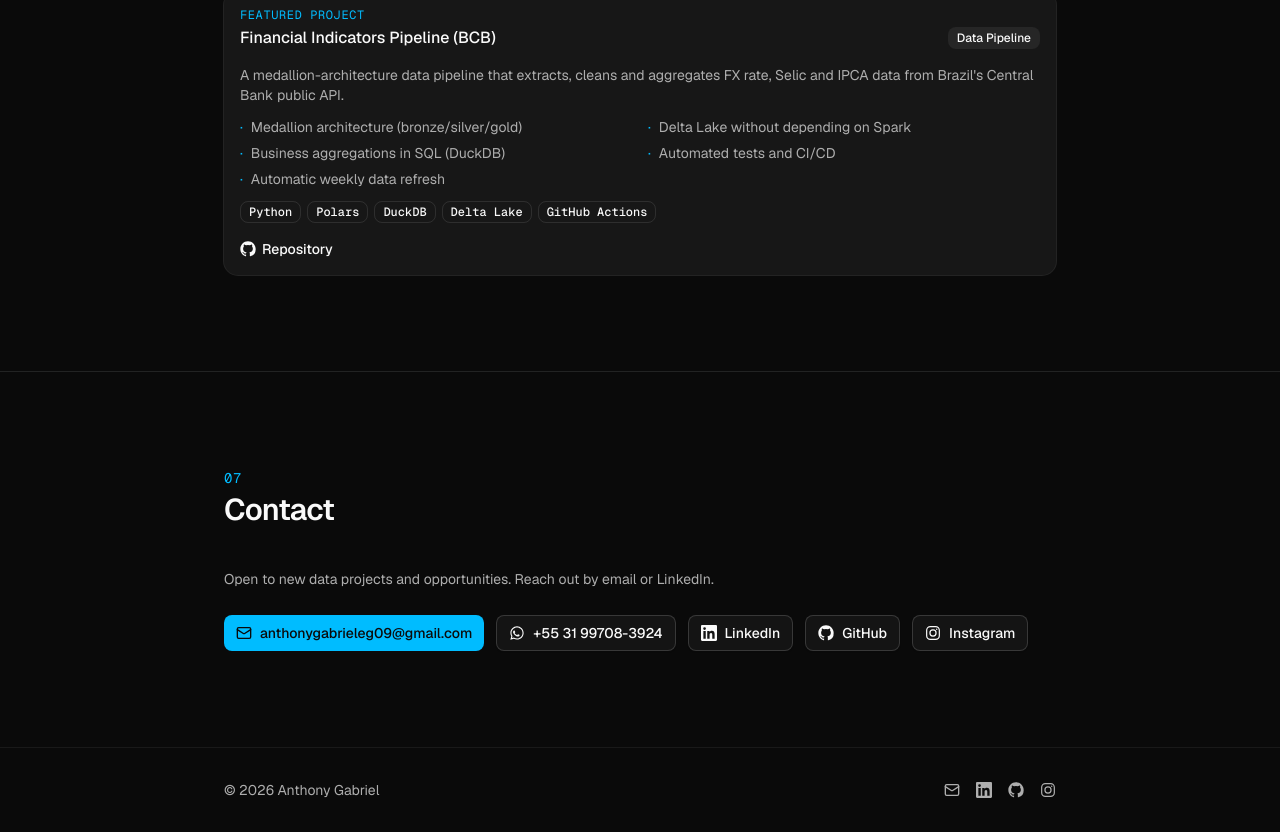
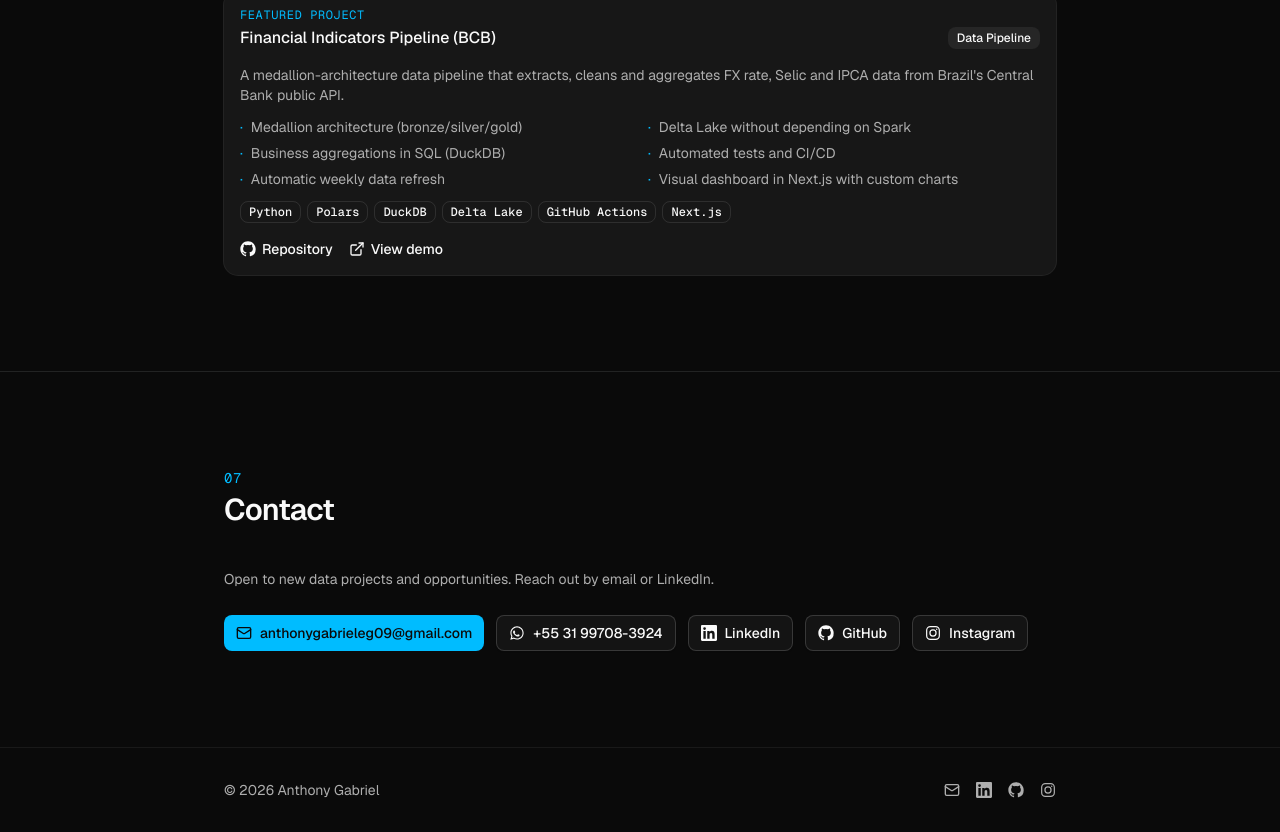
Before and after one commit to anthonygaab13/portfolio, a Next.js app: page /en in a window 1280 px wide. Shown: the part 4716-5548 px from the top of the page. Built offline with nearby package versions, Linux system fonts and the light colour scheme.

Commit message:
Adiciona link do dashboard visual ao card do projeto BCB
- demoUrl aponta pro dashboard em Next.js (indicadores-bcb.vercel.app)
- Destaque novo mencionando o dashboard nos highlights (PT/EN)

```diff
--- a/src/content/en/projects.ts
+++ b/src/content/en/projects.ts
@@ -12,13 +12,14 @@ export const projects: Project[] = buildProjects([
     description:
       "A medallion-architecture data pipeline that extracts, cleans and aggregates FX rate, Selic and IPCA data from Brazil's Central Bank public API.",
     longDescription:
-      "Ingests the Central Bank's SGS API (FX rate, Selic and IPCA), with bronze (raw data), silver (cleaning, typing, deduplication and validation), and gold layers (business aggregations via DuckDB: daily FX variation and moving averages, 12-month accumulated IPCA). Automated tests cover every layer, with weekly data refresh via GitHub Actions.",
+      "Ingests the Central Bank's SGS API (FX rate, Selic and IPCA), with bronze (raw data), silver (cleaning, typing, deduplication and validation), and gold layers (business aggregations via DuckDB: daily FX variation and moving averages, 12-month accumulated IPCA). Automated tests cover every layer, weekly data refresh via GitHub Actions, and a Next.js dashboard with hand-built charts to visualize it all.",
     highlights: [
       "Medallion architecture (bronze/silver/gold)",
       "Delta Lake without depending on Spark",
       "Business aggregations in SQL (DuckDB)",
       "Automated tests and CI/CD",
       "Automatic weekly data refresh",
+      "Visual dashboard in Next.js with custom charts",
     ],
     typeLabel: "Data Pipeline",
   },
--- a/src/content/pt/projects.ts
+++ b/src/content/pt/projects.ts
@@ -16,13 +16,14 @@ export const projects: Project[] = buildProjects([
     description:
       "Pipeline de dados em arquitetura medallion que extrai, limpa e agrega câmbio, Selic e IPCA a partir da API pública do Banco Central.",
     longDescription:
-      "Ingestão da API SGS do Banco Central (câmbio, Selic e IPCA), com camadas bronze (dado bruto), silver (limpeza, tipagem, deduplicação e validação) e gold (agregações de negócio via DuckDB: variação diária e médias móveis do câmbio, IPCA acumulado em 12 meses). Testes automatizados cobrindo cada camada e atualização semanal dos dados via GitHub Actions.",
+      "Ingestão da API SGS do Banco Central (câmbio, Selic e IPCA), com camadas bronze (dado bruto), silver (limpeza, tipagem, deduplicação e validação) e gold (agregações de negócio via DuckDB: variação diária e médias móveis do câmbio, IPCA acumulado em 12 meses). Testes automatizados cobrindo cada camada, atualização semanal dos dados via GitHub Actions e um dashboard em Next.js com gráficos construídos à mão pra visualizar tudo.",
     highlights: [
       "Arquitetura medallion (bronze/silver/gold)",
       "Delta Lake sem depender de Spark",
       "Agregações de negócio em SQL (DuckDB)",
       "Testes automatizados e CI/CD",
       "Atualização semanal automática dos dados",
+      "Dashboard visual em Next.js com gráficos próprios",
     ],
     typeLabel: "Pipeline de Dados",
   },
--- a/src/content/shared/profile-meta.ts
+++ b/src/content/shared/profile-meta.ts
@@ -132,8 +132,9 @@ export interface ProjectMeta {
 export const projectsMeta: ProjectMeta[] = [
   {
     slug: "pipeline-indicadores-bcb",
-    stack: ["Python", "Polars", "DuckDB", "Delta Lake", "GitHub Actions"],
+    stack: ["Python", "Polars", "DuckDB", "Delta Lake", "GitHub Actions", "Next.js"],
     repoUrl: "https://github.com/anthonygaab13/pipeline-indicadores-bcb",
+    demoUrl: "https://indicadores-bcb.vercel.app",
     date: "2026-07",
     featured: true,
     type: "pipeline-dados",
```
